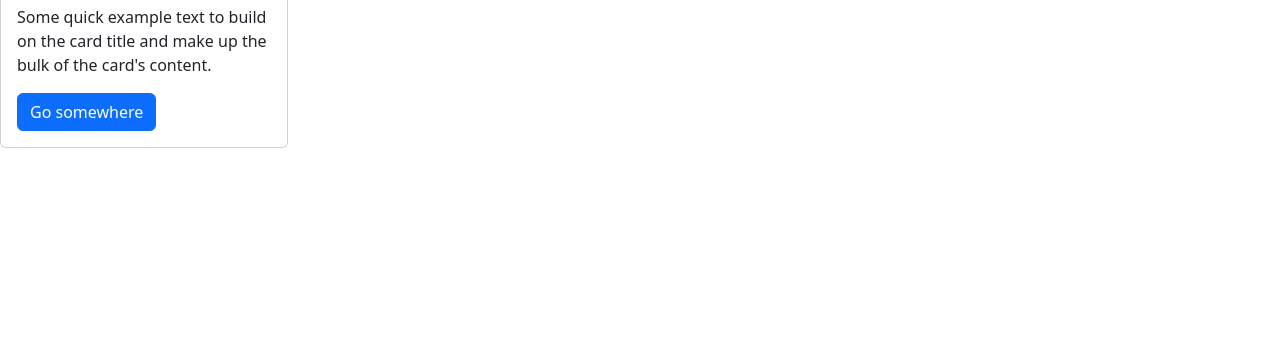
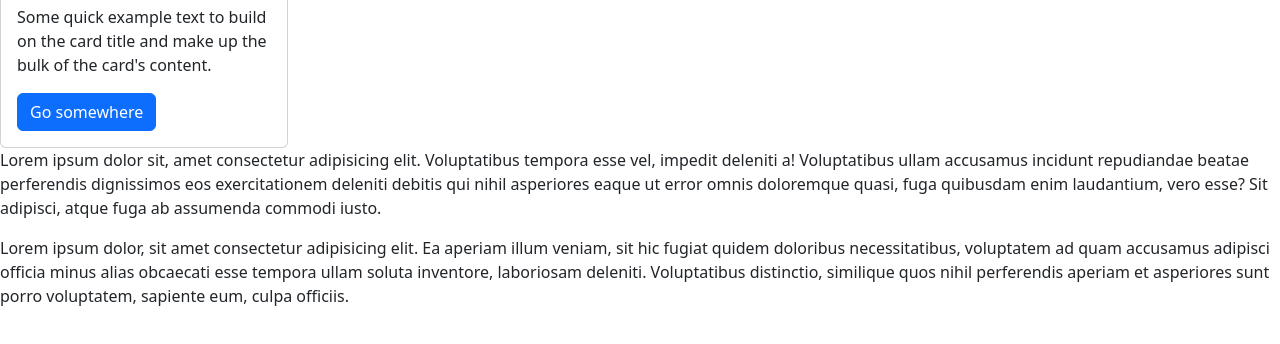
Before and after one commit to AlbeiroMuriel/ensayo, a plain HTML site: page index.html in a window 1280 px wide. Shown: the part 124-468 px from the top of the page. Drawn offline with nearby package versions, Linux system fonts and the light colour scheme.

Commit message:
cambio en el master despues de bootstrap

```diff
--- a/index.html
+++ b/index.html
@@ -22,6 +22,9 @@
               <a href="#" class="btn btn-primary">Go somewhere</a>
             </div>
           </div>
+          <p>Lorem ipsum dolor sit, amet consectetur adipisicing elit. Voluptatibus tempora esse vel, impedit deleniti a! Voluptatibus ullam accusamus incidunt repudiandae beatae perferendis dignissimos eos exercitationem deleniti debitis qui nihil asperiores eaque ut error omnis doloremque quasi, fuga quibusdam enim laudantium, vero esse? Sit adipisci, atque fuga ab assumenda commodi iusto.</p>
+          <p>Lorem ipsum dolor, sit amet consectetur adipisicing elit. Ea aperiam illum veniam, sit hic fugiat quidem doloribus necessitatibus, voluptatem ad quam accusamus adipisci officia minus alias obcaecati esse tempora ullam soluta inventore, laboriosam deleniti. Voluptatibus distinctio, similique quos nihil perferendis aperiam et asperiores sunt porro voluptatem, sapiente eum, culpa officiis.</p>
+
     </main>
     <nav></nav>
 
```
